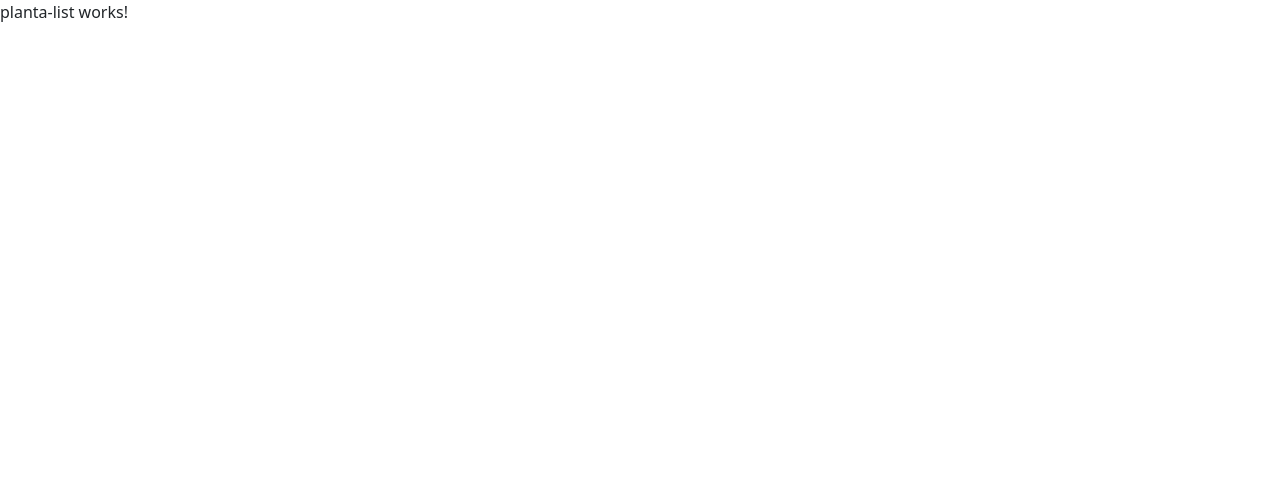
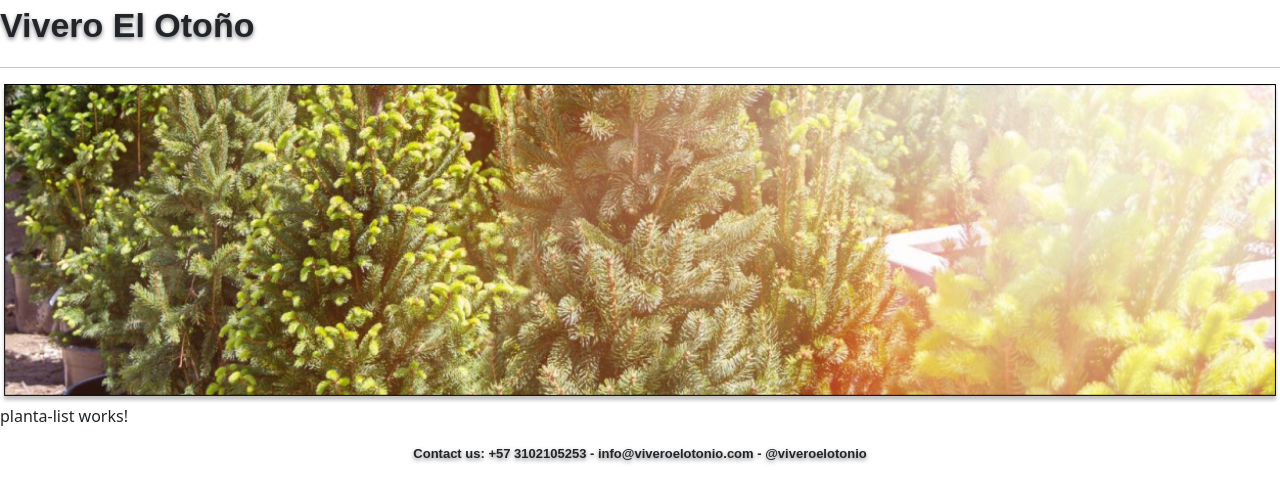
Before and after one commit to CamiloRamirezR/ParcialMISW4104, an Angular app: page / in a window 1280 px wide. Shown: the top 502 px of the page. Built offline with nearby package versions, Linux system fonts and the light colour scheme.

Commit message:
Se establece vista según mockup

```diff
--- a/src/app/app.component.css
+++ b/src/app/app.component.css
@@ -0,0 +1,16 @@
+.titulo-vivero{
+  font-family: 'Poppins', sans-serif;
+  font-size: 34px;
+  font-weight: bold;
+  text-shadow: 0 2px 4px rgba(0, 0, 0, 0.5);
+}
+
+hr {
+  background-color: dimgray;
+}
+
+img {
+  display: block;
+  margin: 0 auto;
+  width: 100vw;
+}
--- a/src/app/app.component.html
+++ b/src/app/app.component.html
@@ -6,8 +6,17 @@
 <!-- * * * * * * * * * Delete the template below * * * * * * * * * * -->
 <!-- * * * * * * * to get started with your project! * * * * * * * * -->
 <!-- * * * * * * * * * * * * * * * * * * * * * * * * * * * * * * * -->
+<p class="titulo-vivero">Vivero El Otoño</p>
+<hr>
+<img
+  src="../assets/imagen.jpg"
+  alt="Portada Vivero"
+>
+
 
 <app-planta-list></app-planta-list>
+
+
 
 <!-- * * * * * * * * * * * * * * * * * * * * * * * * * * * * * * * -->
 <!-- * * * * * * * * * * * The content above * * * * * * * * * * * -->
--- a/src/index.html
+++ b/src/index.html
@@ -10,4 +10,9 @@
 <body>
   <app-root></app-root>
 </body>
+
+<footer>
+  <p class="contact-us">Contact us: +57 3102105253 - info@viveroelotonio.com - @viveroelotonio</p>
+</footer>
+
 </html>
--- a/src/styles.css
+++ b/src/styles.css
@@ -1 +1,9 @@
 /* You can add global styles to this file, and also import other style files */
+
+.contact-us{
+  font-family: 'Poppins', sans-serif;
+  font-weight: bold;
+  font-size: small;
+  text-shadow: 0 2px 4px rgba(0, 0, 0, 0.5);
+  text-align: center;
+}
```
Also changed, not shown: src/assets/imagen.jpg (added).
